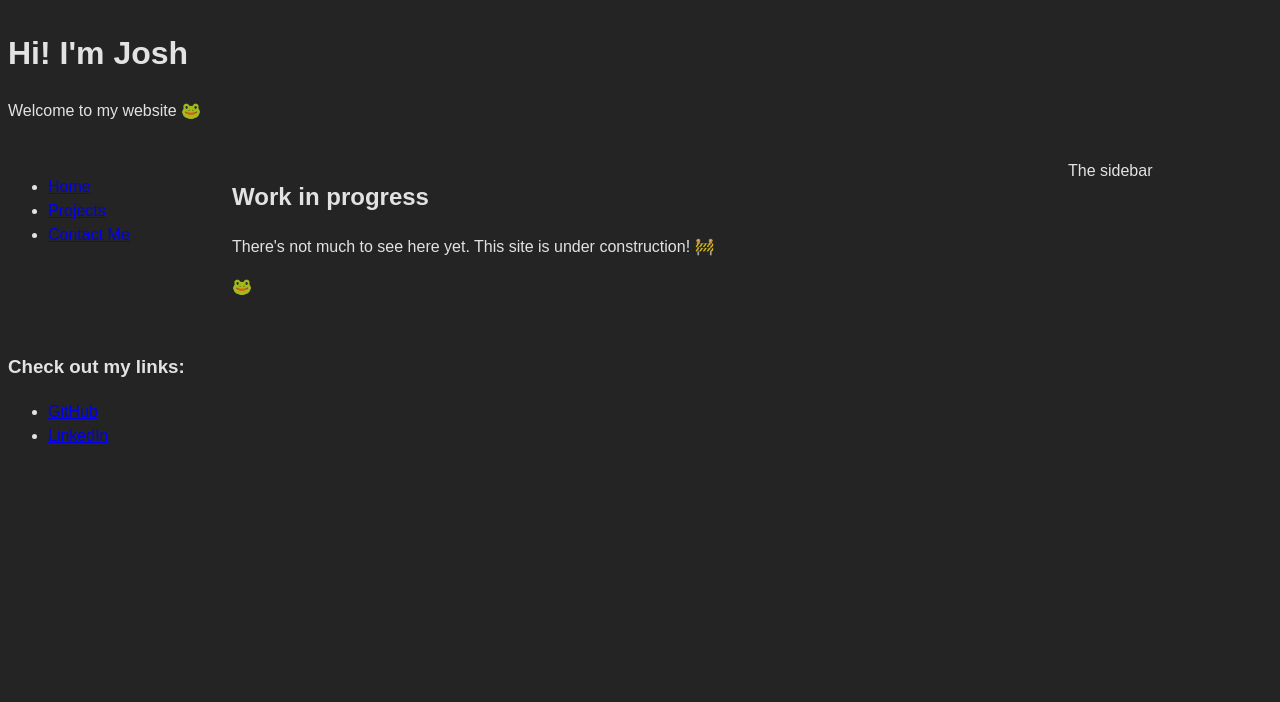
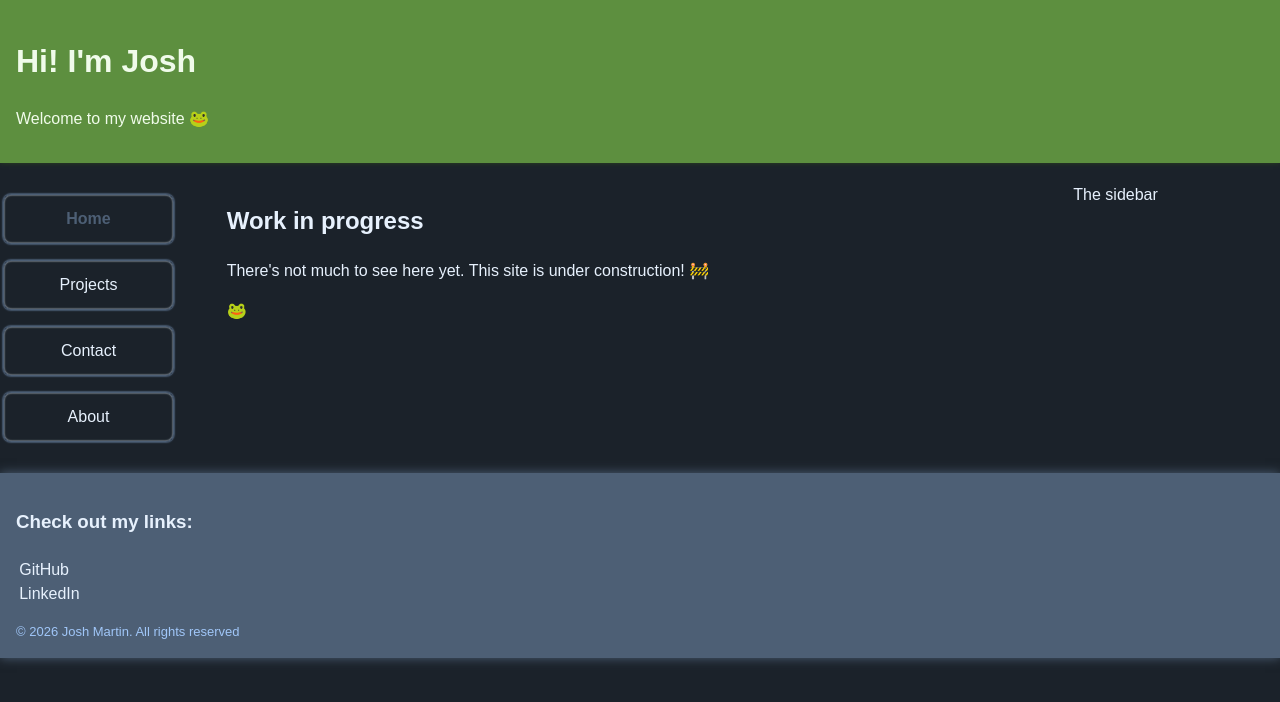
Before and after one commit to joshmrtn/joshmrtn.github.io, a React (Vite) app: page / in a window 1280 px wide. Shown: the top 702 px of the page. Built offline with nearby package versions, Linux system fonts and the light colour scheme.

Commit message:
fix: improve multi-page linking, some styling

```diff
--- a/index.html
+++ b/index.html
@@ -14,9 +14,10 @@
       </header>
       <nav class="main-nav">
         <ul>
-          <li><a href="#">Home</a></li>
-          <li><a href="/projects">Projects</a></li>
-          <li><a href="/contact">Contact Me</a></li>
+          <li><a class="current-page">Home</a></li>
+          <li><a href="/projects/">Projects</a></li>
+          <li><a href="/contact/">Contact</a></li>
+          <li><a href="/about/">About</a></li>
         </ul>
       </nav>
       <main class="content">
@@ -62,6 +63,9 @@
             </li>
           </ul>
         </nav>
+        <p class="copyright-notice">
+          &copy; 2026 Josh Martin. All rights reserved
+        </p>
       </footer>
     </div>
   </body>
--- a/src/index.css
+++ b/src/index.css
@@ -1,16 +1,33 @@
 :root {
+  /* Set color variables */
+  --faint-blue: rgb(231, 241, 253); /* #e7f1fd; */
+  --faint-green: rgb(240, 251, 234); /* #f0fbea; */
+  --soft-blue: rgb(160, 198, 248); /* #90dc61; */
+  --soft-green: rgb(144, 220, 97); /* #a1c7f8; */
+  --dim-blue: rgb(77, 95, 117); /* #4d6077 */
+  --dim-green: rgb(93, 143, 63); /* #5d8f3f; */
+  --dark-blue: rgb(27, 34, 42); /* #1b222a; */
+  --dark-green: rgb(43, 66, 29); /* #2b421d */
+
+  /* Set basic font styling */
   font-family: sans-serif;
   line-height: 1.5;
   font-weight: 400;
 
   color-scheme: light dark;
-  color: rgba(255, 255, 255, 0.87);
-  background-color: #242424;
+  color: var(--faint-blue);
+  background-color: var(--dark-blue);
 
   font-synthesis: none;
   text-rendering: optimizeLegibility;
   -webkit-font-smoothing: antialiased;
   -moz-osx-font-smoothing: grayscale;
+}
+
+/* Remove the default margin/padding from the body */
+body {
+  margin: 0;
+  padding: 0;
 }
 
 /* --- Grid Layout - responsive grid --- */
@@ -30,6 +47,10 @@
 .main-footer {
   grid-area: footer;
 }
+.current-page {
+  color: var(--soft-blue);
+}
+
 /* Define container (Mobile)*/
 .wrapper {
   display: grid;
@@ -71,3 +92,90 @@
     flex-direction: column;
   }
 }
+
+/* Style header */
+.main-header {
+  padding: 1rem;
+
+  background-color: var(--dim-green);
+  color: var(--faint-green);
+  box-shadow: 0 0 5px var(--dark-green);
+}
+
+/* Remove default ul styles on nav links */
+nav ul {
+  list-style-type: none;
+  padding: 0.2rem;
+  margin-top: 0.5rem;
+  margin-bottom: 0.5rem;
+  margin-left: 0rem;
+  margin-right: 0rem;
+  width: 100%;
+}
+/* Customize main navigation */
+nav.main-nav ul {
+  display: flex;
+  flex-flow: row-wrap;
+  justify-items: center;
+  align-content: space-between;
+  align-items: center;
+  gap: 1rem;
+}
+/* Style each nav button/link */
+nav.main-nav ul li {
+  margin: 0px;
+  justify-content: center;
+  width: 100%;
+}
+nav.main-nav ul li a {
+  text-align: center;
+  display: inline-block;
+  width: 70%;
+  padding: 0.75rem 0.75rem;
+  border: 1px solid var(--dim-blue);
+  border-radius: 0.5rem;
+  box-shadow:
+    0 0 2px var(--soft-blue),
+    0 0 2px var(--faint-blue) inset;
+
+  transition:
+    box-shadow 0.2s ease,
+    background-color 0.2s ease,
+    border-color 0.2s ease,
+    opacity 0.2s ease,
+    color 0.2s ease,
+    font-weight 0.2s ease;
+}
+
+/* customize nav link stylings*/
+nav a {
+  color: var(--faint-blue);
+  text-decoration: none;
+}
+nav a.current-page {
+  color: var(--dim-blue);
+  text-decoration: none;
+  font-weight: bold;
+  cursor: default;
+}
+nav.main-nav a:hover {
+  font-weight: bold;
+  box-shadow: 0 0 10px var(--faint-blue) inset;
+  border-color: var(--faint-green);
+  background-color: var(--dim-blue);
+  opacity: 0.8;
+  color: white;
+}
+
+/* Footer styling */
+.main-footer {
+  padding: 1rem;
+  background-color: var(--dim-blue);
+  box-shadow: 0 0 10px var(--dim-blue);
+}
+.copyright-notice {
+  font-size: small;
+  color: var(--soft-blue);
+  padding-bottom: 0;
+  margin-bottom: 0;
+}
```
Also changed, not shown: contact/index.html (+6 -2 lines), projects/index.html (+6 -2 lines).
